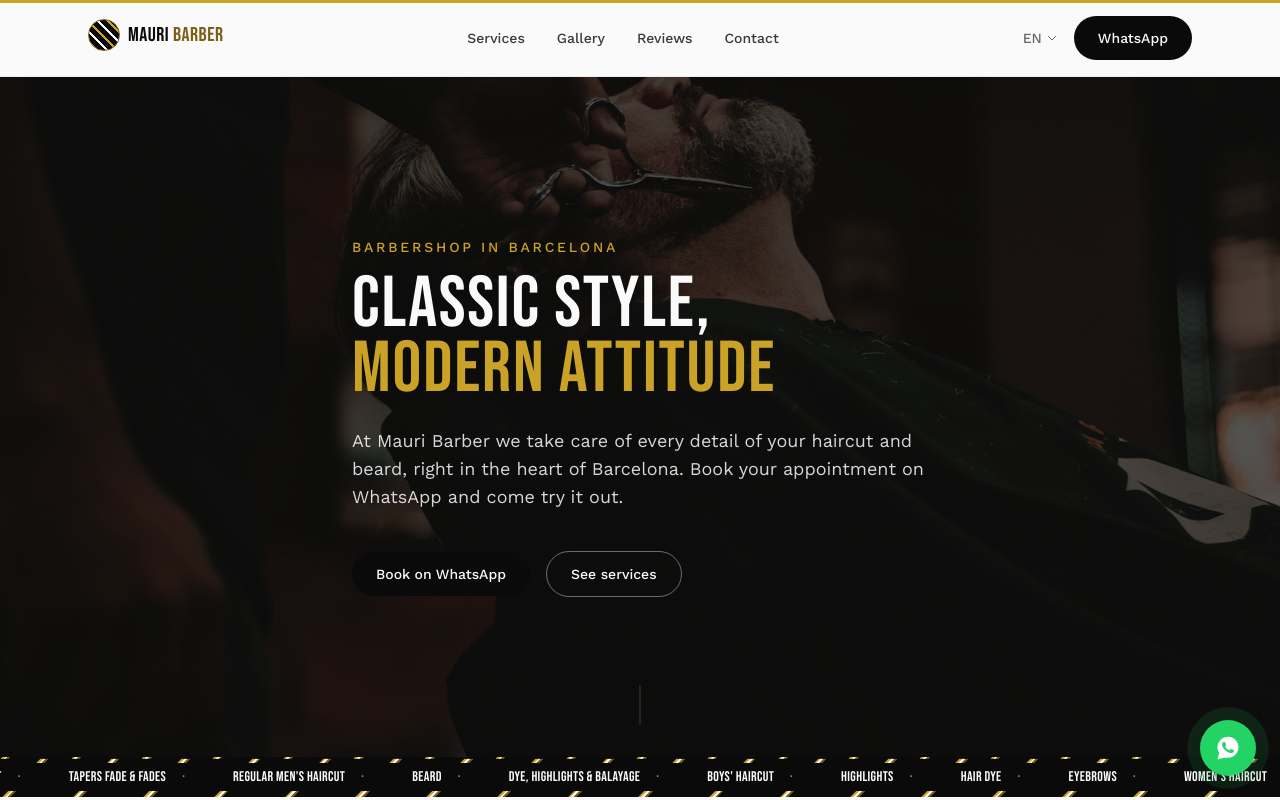
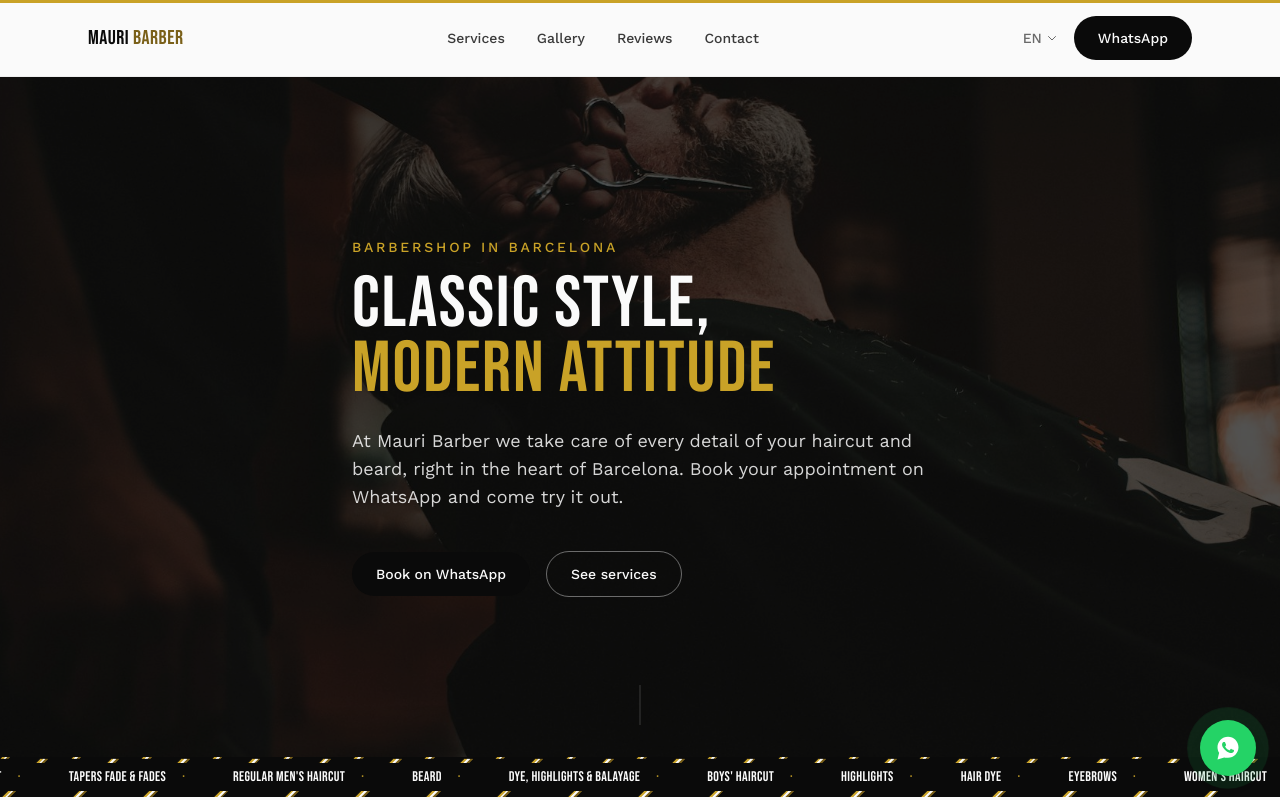
Before and after one commit to Mauribarber1/mauriwebsite, a Next.js app: page /en in a window 1280 px wide. Shown: the top 800 px of the page. Built offline with nearby package versions, Linux system fonts and the light colour scheme.

Commit message:
fix: drop circular brand-mark icon from logo, text only for now

```diff
--- a/components/Logo/Logo.tsx
+++ b/components/Logo/Logo.tsx
@@ -5,14 +5,6 @@ type LogoProps = {
 export default function Logo({ className = "" }: LogoProps) {
   return (
     <span className={`inline-flex items-center gap-2 ${className}`}>
-      <span
-        aria-hidden="true"
-        className="h-8 w-8 shrink-0 rounded-full border border-gold-dark"
-        style={{
-          backgroundImage:
-            "repeating-linear-gradient(45deg, var(--color-ink) 0 5px, var(--color-gold) 5px 7px, var(--color-ink) 7px 12px, var(--color-paper) 12px 14px)",
-        }}
-      />
       <span className="font-display text-xl uppercase tracking-wide">
         Mauri <span className="text-gold-dark">Barber</span>
       </span>
```
